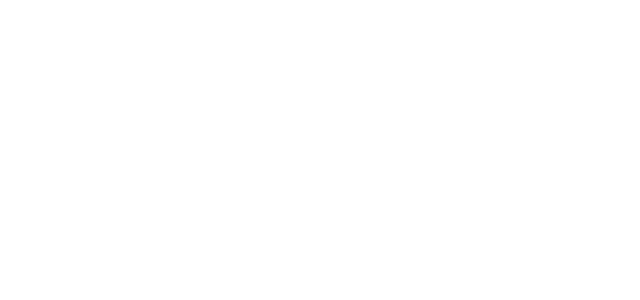
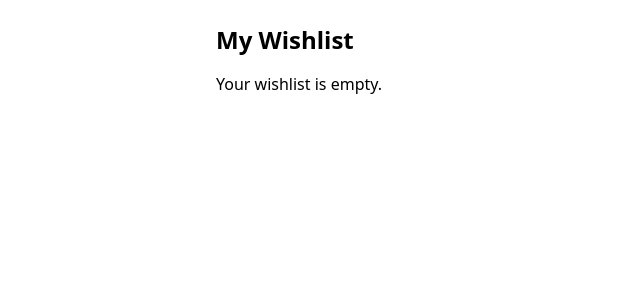
Before and after one commit to esther-malowa/clean-react, a React (Vite) app in the folder Frontend/AATIElearning/: page /wishlist in a window 1280 px wide. Before the commit this address had no page. Shown: the top 300 px of the page, without its empty margins (0-640 px from the left). Built offline with nearby package versions, Linux system fonts and the light colour scheme.

Commit message:
Implement wishlist feature with context and wishlist page

```diff
--- a/Frontend/AATIElearning/src/App.jsx
+++ b/Frontend/AATIElearning/src/App.jsx
@@ -2,27 +2,34 @@
 
 import React from 'react';
 import { BrowserRouter as Router, Routes, Route } from 'react-router-dom';
+import { WishlistProvider } from "./components/books/WishlistContext";
 import Landpage from './components/landing_page/landing_page';
 import HomePage from './components/homepage/HomePage';
 import CheckoutPage from './components/cart/CheckoutPage';
 import BookDetailsPage from './components/books/BookDetailsPage';
 import BookListing from './components/books/BookListing';
+import WishlistPage from "./components/books/WishlistPage";
 
 
 
 function App() {
   return (
     <Router>
+
+    <WishlistProvider>
       <Routes>
         <Route path="/" element={<Landpage />} />
         <Route path="/home-page" element={<HomePage />} />
         <Route path="/checkout" element={<CheckoutPage />} />
         <Route path="/books/:book_id" element={<BookDetailsPage />} />
         <Route path="/books" element={<BookListing />} />
+         <Route path="/wishlist" element={<WishlistPage />} />
 
 
 
       </Routes>
+
+    </WishlistProvider>
     </Router>
   );
 }
--- a/Frontend/AATIElearning/src/components/books/BookDetailsPage.jsx
+++ b/Frontend/AATIElearning/src/components/books/BookDetailsPage.jsx
@@ -4,11 +4,14 @@ import Layout from "../header_footer/Header";
 import books from "./BookData";
 import StarRating from "./StarRating";
 import { useCart } from "../cart/CartContext";
+import { useWishlist } from "./WishlistContext";
 
 const BookDetailsPage = () => {
 
   const { book_id } = useParams();
   const { addToCart } = useCart();
+  const { addToWishlist } = useWishlist();
+
 
   const navigate = useNavigate();
   const book = books.find((b) => b.book_id === book_id);
@@ -49,7 +52,15 @@ const BookDetailsPage = () => {
 >
   Add to Cart
 </button>
-
+<button
+  onClick={() => {
+    addToWishlist(book);
+    console.log("✅ Added to wishlist:", book);
+  }}
+  className="bg-pink-600 text-white px-6 py-2 rounded-lg hover:bg-pink-700 transition"
+>
+  Add to Wishlist
+</button>
         <div className="mt-6">
           <h2 className="text-2xl font-semibold mb-2">Reviews:</h2>
           {book.reviews.length > 0 ? (
--- /dev/null
+++ b/Frontend/AATIElearning/src/components/books/WishlistContext.jsx
@@ -0,0 +1,28 @@
+
+
+import React, { createContext, useContext, useState } from "react";
+
+const WishlistContext = createContext();
+
+export const WishlistProvider = ({ children }) => {
+  const [wishlist, setWishlist] = useState([]);
+
+  const addToWishlist = (book) => {
+    // Use book_id instead of id
+    if (!wishlist.find((item) => item.book_id === book.book_id)) {
+      setWishlist([...wishlist, book]);
+    }
+  };
+
+  const removeFromWishlist = (bookId) => {
+    setWishlist(wishlist.filter((book) => book.book_id !== bookId));
+  };
+
+  return (
+    <WishlistContext.Provider value={{ wishlist, addToWishlist, removeFromWishlist }}>
+      {children}
+    </WishlistContext.Provider>
+  );
+};
+
+export const useWishlist = () => useContext(WishlistContext);
--- /dev/null
+++ b/Frontend/AATIElearning/src/components/books/WishlistPage.jsx
@@ -0,0 +1,40 @@
+
+
+
+import React from "react";
+import { useWishlist } from "./WishlistContext";
+
+const WishlistPage = () => {
+  const { wishlist, removeFromWishlist } = useWishlist();
+
+  return (
+    <div className="p-6 max-w-4xl mx-auto">
+      <h2 className="text-2xl font-bold mb-4">My Wishlist</h2>
+      {wishlist.length === 0 ? (
+        <p>Your wishlist is empty.</p>
+      ) : (
+        <div className="grid gap-4">
+          {wishlist.map((book) => (
+            <div
+              key={book.book_id}
+              className="border p-4 rounded shadow-sm bg-white flex justify-between items-center"
+            >
+              <div>
+                <h3 className="text-lg font-semibold">{book.title}</h3>
+                <p className="text-sm text-gray-600">by {book.author}</p>
+              </div>
+              <button
+                onClick={() => removeFromWishlist(book.book_id)}
+                className="text-sm text-red-500 hover:underline"
+              >
+                Remove
+              </button>
+            </div>
+          ))}
+        </div>
+      )}
+    </div>
+  );
+};
+
+export default WishlistPage;
```
